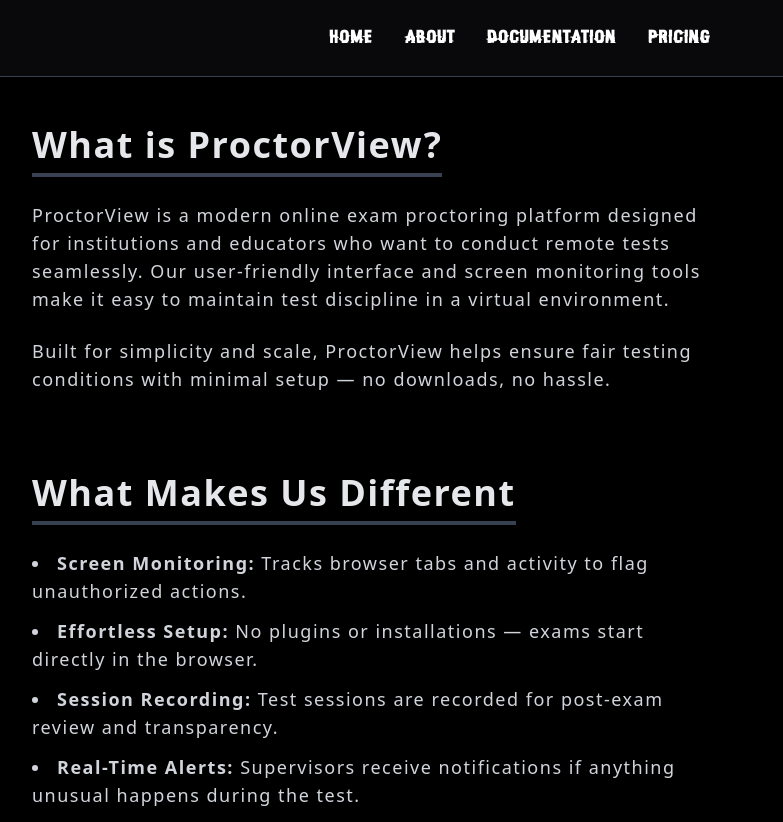
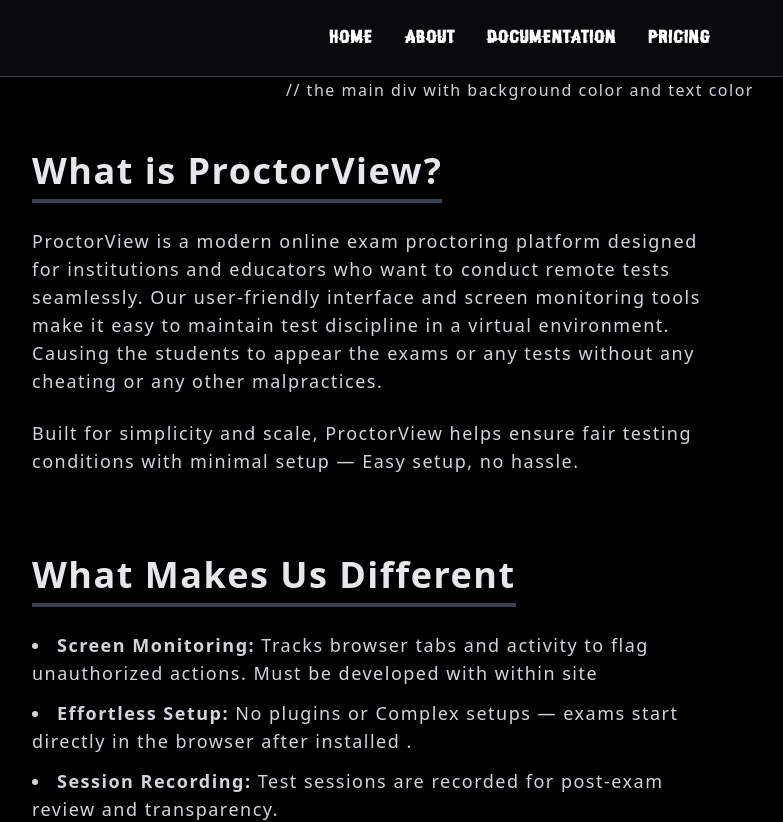
Before and after one commit to AmanRembersu/ProctorView, a React (Vite) app: page /about in a window 1280 px wide. Shown: the top 822 px of the page, without its empty margins (120-903 px from the left). Built offline with nearby package versions, Linux system fonts and the light colour scheme.

Commit message:
about page updation on 19 june

```diff
--- a/src/components/About.tsx
+++ b/src/components/About.tsx
@@ -1,6 +1,7 @@
+// a functional component in React that renders the about page with html componnt and the ui i used is tailwind css
 function About() {
   return (
-    <div className="bg-black text-gray-300 font-sans leading-relaxed">
+    <div className="bg-black text-gray-300 font-sans leading-relaxed"> // the main div with background color and text color
       <main className="max-w-5xl mx-auto px-6 py-12 space-y-20 text-left">
 
         <section id="overview" className="space-y-6">
@@ -8,10 +9,10 @@ function About() {
             What is ProctorView?
           </h2>
           <p className="text-lg max-w-prose">
-            ProctorView is a modern online exam proctoring platform designed for institutions and educators who want to conduct remote tests seamlessly. Our user-friendly interface and screen monitoring tools make it easy to maintain test discipline in a virtual environment.
+            ProctorView is a modern online exam proctoring platform designed for institutions and educators who want to conduct remote tests seamlessly. Our user-friendly interface and screen monitoring tools make it easy to maintain test discipline in a virtual environment. Causing the students to appear the exams or any tests without any cheating or any other malpractices.
           </p>
           <p className="text-lg max-w-prose">
-            Built for simplicity and scale, ProctorView helps ensure fair testing conditions with minimal setup — no downloads, no hassle.
+            Built for simplicity and scale, ProctorView helps ensure fair testing conditions with minimal setup — Easy setup, no hassle.
           </p>
         </section>
 
@@ -20,10 +21,10 @@ function About() {
             What Makes Us Different
           </h2>
           <ul className="list-disc list-inside space-y-3 text-lg max-w-prose">
-            <li><strong>Screen Monitoring:</strong> Tracks browser tabs and activity to flag unauthorized actions.</li>
-            <li><strong>Effortless Setup:</strong> No plugins or installations — exams start directly in the browser.</li>
+            <li><strong>Screen Monitoring:</strong> Tracks browser tabs and activity to flag unauthorized actions. Must be developed with within site</li>
+            <li><strong>Effortless Setup:</strong> No plugins or Complex setups — exams start directly in the browser after installed .</li>
             <li><strong>Session Recording:</strong> Test sessions are recorded for post-exam review and transparency.</li>
-            <li><strong>Real-Time Alerts:</strong> Supervisors receive notifications if anything unusual happens during the test.</li>
+            <li><strong>Prevents Malpractices</strong>No other applications and tabs cant open , keyboard shortcuts dont work.</li>
           </ul>
         </section>
 
```
